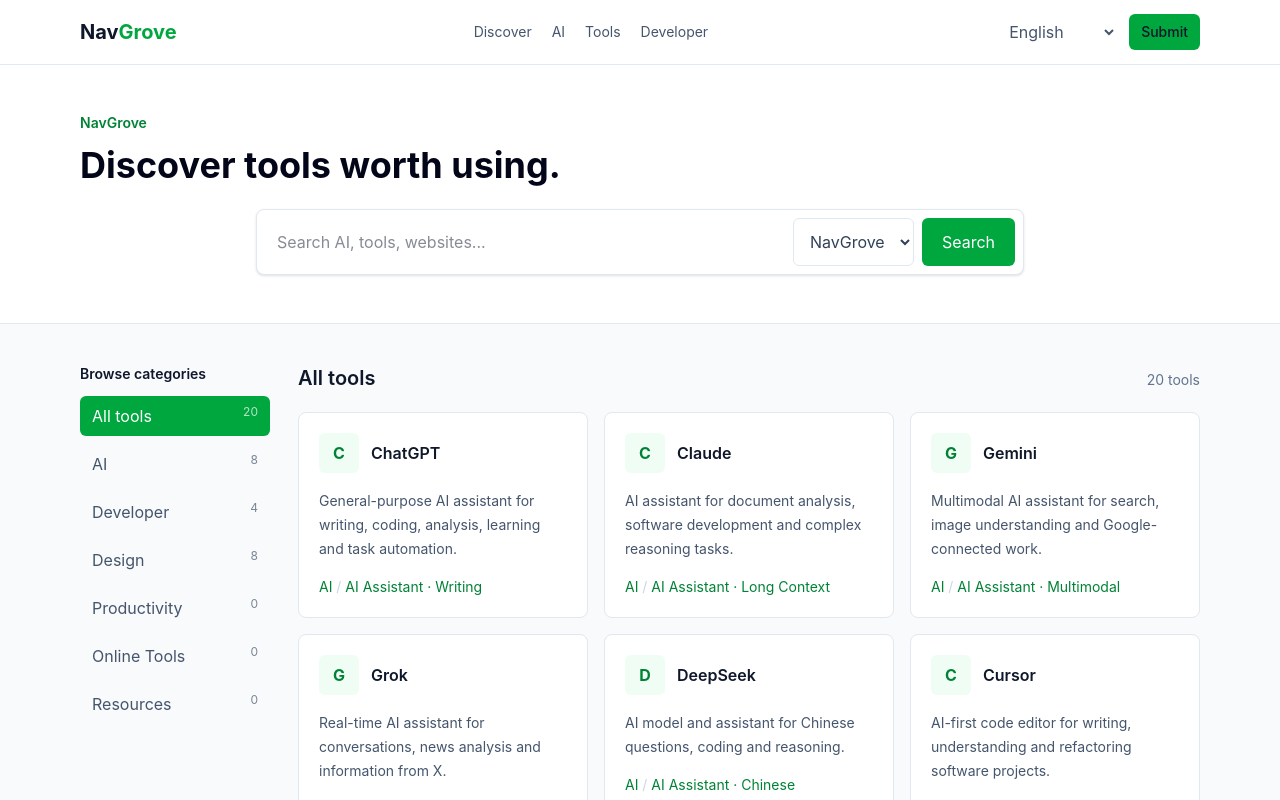
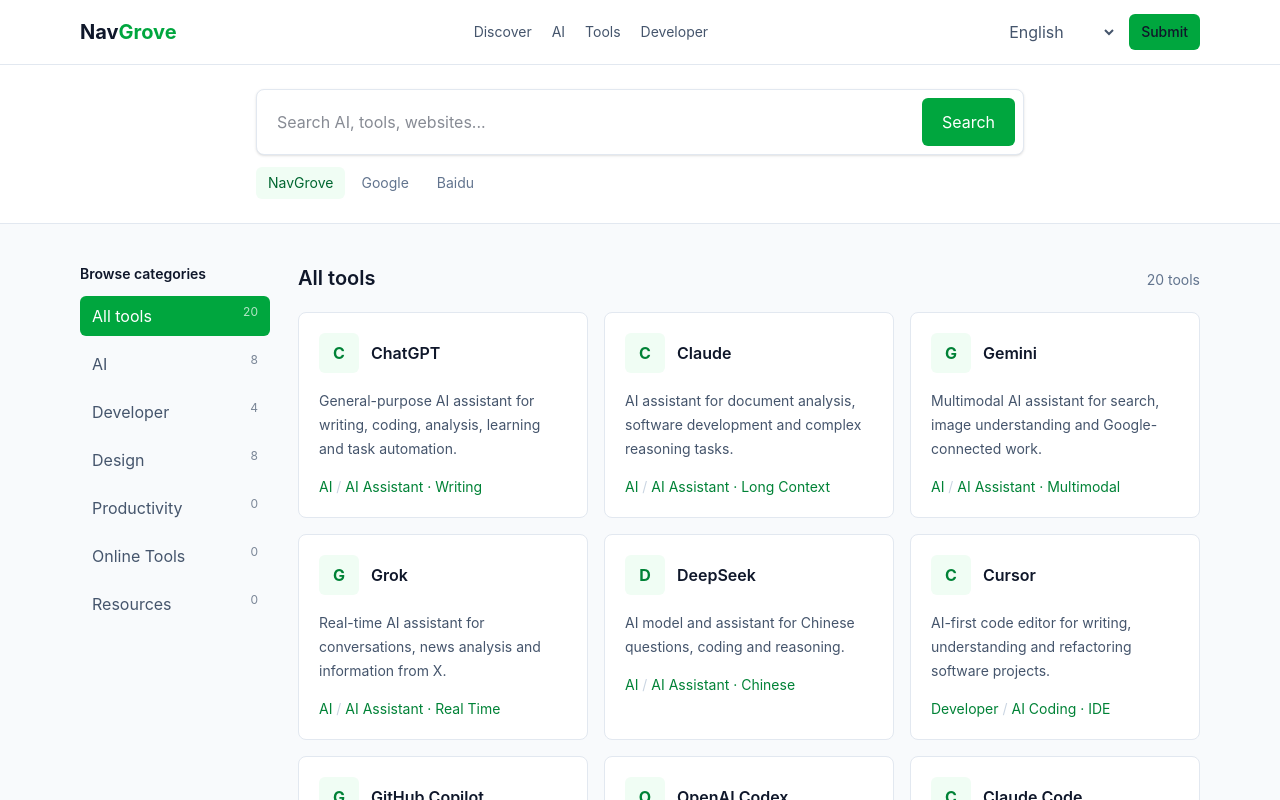
Before and after one commit to Rodert/navgrove, a Next.js app: page /en/ in a window 1280 px wide. Shown: the top 800 px of the page. Built offline with nearby package versions, Linux system fonts and the light colour scheme.

Commit message:
refactor: compact homepage search controls

```diff
--- a/app/[locale]/page.tsx
+++ b/app/[locale]/page.tsx
@@ -7,5 +7,5 @@
 
 export default async function Home({ params }: { params: Promise<{ locale: string }> }) {
   const { locale: value } = await params; if (!isLocale(value)) notFound(); const locale = value as Locale; const copy = getCopy(locale);
-  return <><section className="border-b border-slate-200 bg-white py-9 sm:py-12"><div className="shell"><p className="mb-3 text-sm font-semibold text-green-700">NavGrove</p><h1 className="max-w-2xl text-3xl font-bold text-slate-950 sm:text-4xl">{copy.hero.title}</h1><div className="mt-6"><SearchBox locale={locale} copy={copy} /></div></div></section><ToolDirectory locale={locale} copy={copy} categories={categories} tools={tools} /></>;
+  return <><section className="border-b border-slate-200 bg-white py-5 sm:py-6"><div className="shell"><SearchBox locale={locale} copy={copy} /></div></section><ToolDirectory locale={locale} copy={copy} categories={categories} tools={tools} /></>;
 }
--- a/components/SearchBox.tsx
+++ b/components/SearchBox.tsx
@@ -13,15 +13,11 @@
     if (source === "navgrove") router.push(`/${locale}/search/?q=${encodeURIComponent(value)}`);
     else window.open(source === "google" ? `https://www.google.com/search?q=${encodeURIComponent(value)}` : `https://www.baidu.com/s?wd=${encodeURIComponent(value)}`, "_blank", "noopener,noreferrer");
   }
-  return <form onSubmit={submit} className="surface mx-auto max-w-3xl p-2 shadow-sm">
-    <div className="flex flex-col gap-2 sm:flex-row">
+  return <form onSubmit={submit} className="mx-auto max-w-3xl">
+    <div className="surface flex gap-2 p-2 shadow-sm">
       <input value={query} onChange={(event) => setQuery(event.target.value)} aria-label={copy.hero.placeholder} placeholder={copy.hero.placeholder} className="focus-ring min-w-0 flex-1 rounded-md px-3 py-3 outline-none" />
-      <div className="flex gap-2">
-        <select value={source} onChange={(event) => setSource(event.target.value as Source)} aria-label={copy.hero.source} className="focus-ring rounded-md border border-slate-200 bg-white px-3 text-sm text-slate-700">
-          <option value="navgrove">NavGrove</option><option value="google">Google</option><option value="baidu">Baidu</option>
-        </select>
-        <button className="focus-ring rounded-md bg-green-600 px-5 py-3 font-medium text-white hover:bg-green-700" type="submit">{copy.hero.search}</button>
-      </div>
+      <button className="focus-ring rounded-md bg-green-600 px-5 py-3 font-medium text-white hover:bg-green-700" type="submit">{copy.hero.search}</button>
     </div>
+    <div className="mt-3 flex items-center gap-1 text-sm" role="group" aria-label={copy.hero.source}>{(["navgrove", "google", "baidu"] as Source[]).map((option) => <button key={option} type="button" onClick={() => setSource(option)} className={`focus-ring rounded-md px-3 py-1.5 ${source === option ? "bg-green-50 font-medium text-green-800" : "text-slate-500 hover:text-slate-900"}`}>{option === "navgrove" ? "NavGrove" : option === "google" ? "Google" : "Baidu"}</button>)}</div>
   </form>;
 }
```
